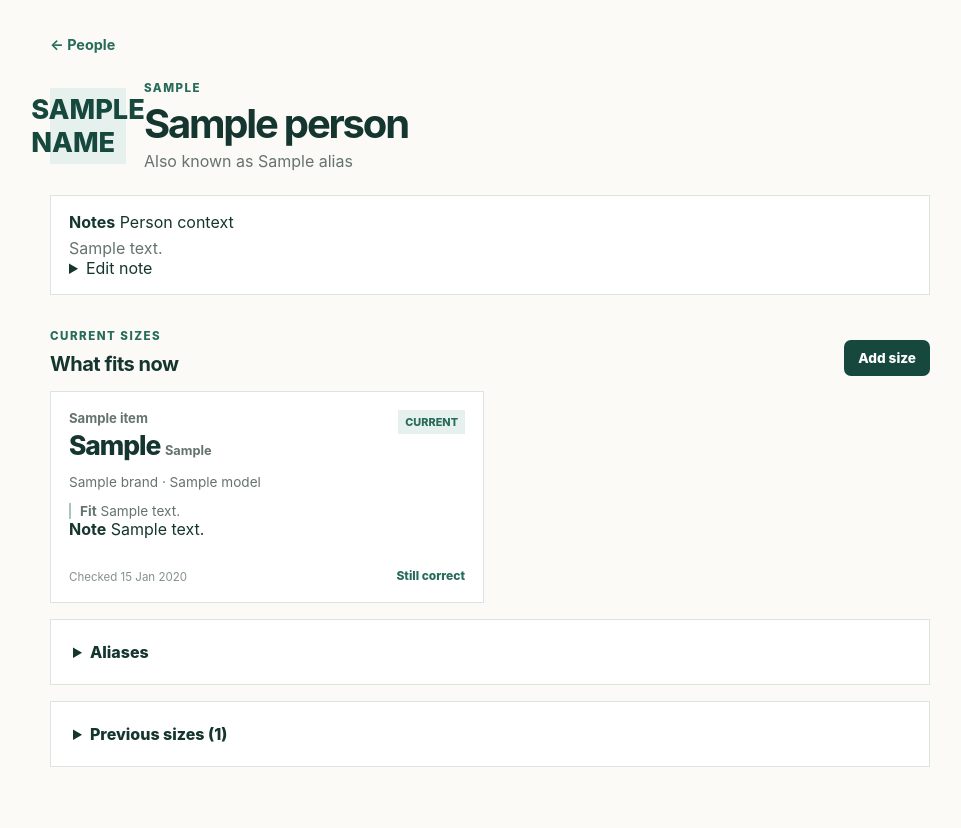
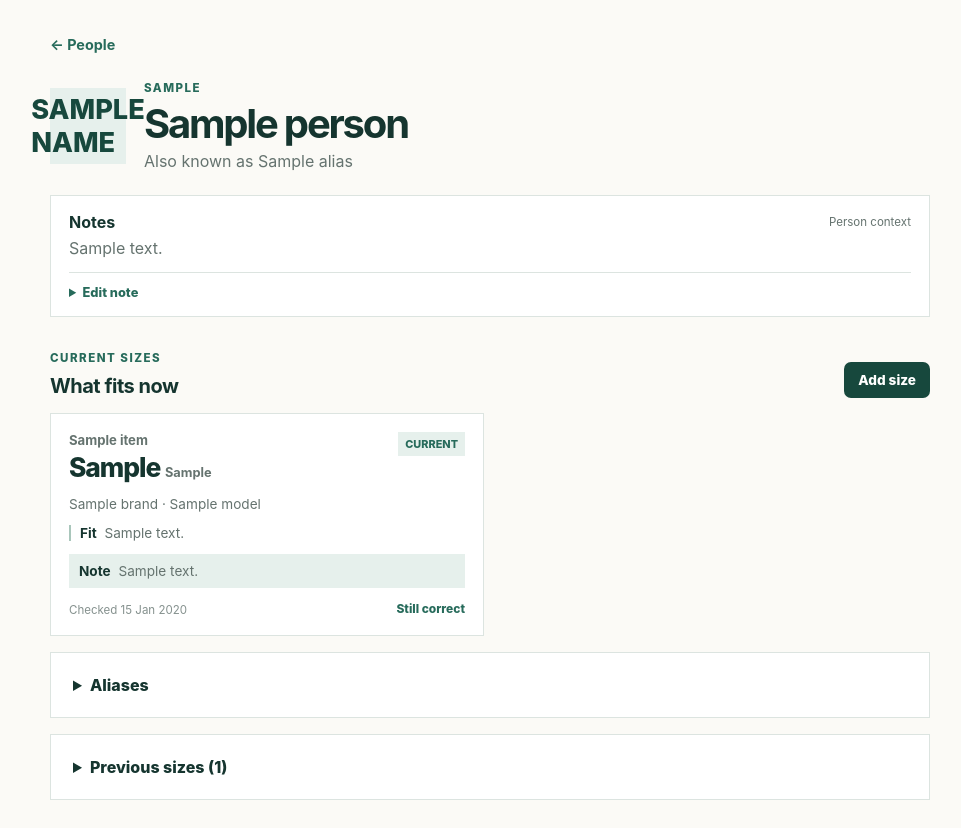
Before and after one commit to teranchristian/size-note, a FastAPI app: template size_note/templates/person_detail.html in a window 1280 px wide. Shown: the part 68-896 px from the top of the page, without its empty margins (150-1111 px from the left). Before the commit the page ends 835 px from the top, so only its background shows below. Run offline with FastAPI, Linux system fonts and the light colour scheme; the template is opened without the code that fills it: most values are stand-ins (such as "Sample title", 1, 10 or a date in 2020).

Commit message:
feat: style editable notes

```diff
--- a/size_note/static/app.css
+++ b/size_note/static/app.css
@@ -110,7 +110,14 @@ legend { font-size: 0.85rem; font-weight: 800; margin-bottom: 9px; }
 .profile-heading h1 { font-size: 2.5rem; margin-bottom: 7px; }
 .profile-heading p:last-child { color: var(--muted); margin-bottom: 0; }
 .notes-card { box-shadow: none; margin-bottom: 26px; padding: 16px 18px; }
+.notes-card-heading { align-items: center; display: flex; justify-content: space-between; }
+.notes-card-heading span { color: var(--muted); font-size: 0.72rem; }
 .notes-card p { color: var(--muted); margin: 6px 0 0; white-space: pre-wrap; }
+.notes-card .empty-note { font-style: italic; }
+.notes-editor { border-top: 1px solid var(--line); margin-top: 14px; padding-top: 12px; }
+.notes-editor summary { color: var(--green-2); cursor: pointer; font-size: 0.8rem; font-weight: 800; }
+.notes-form { display: grid; gap: 10px; padding-top: 12px; }
+.notes-form button { background: var(--green); border: 0; border-radius: 7px; color: white; font-weight: 800; justify-self: start; padding: 10px 14px; }
 .size-list { display: grid; gap: 12px; grid-template-columns: repeat(2, minmax(0, 1fr)); }
 .size-card { background: var(--card); border: 1px solid var(--line); padding: 18px; }
 .size-card-main { align-items: flex-start; display: flex; gap: 12px; justify-content: space-between; }
@@ -120,8 +127,10 @@ legend { font-size: 0.85rem; font-weight: 800; margin-bottom: 9px; }
 .status { background: var(--mint); color: var(--green-2); flex: 0 0 auto; font-size: 0.68rem; font-weight: 850; padding: 5px 7px; text-transform: uppercase; }
 .status.review_soon { background: var(--amber-bg); color: var(--amber); }
 .status.due { background: var(--danger-bg); color: var(--danger); }
-.metadata, .fit-note { color: var(--muted); font-size: 0.85rem; margin: 13px 0 0; }
+.metadata, .fit-note, .record-note { color: var(--muted); font-size: 0.85rem; margin: 13px 0 0; }
 .fit-note { border-left: 2px solid #a9c6bb; padding-left: 9px; }
+.record-note { background: var(--mint); padding: 9px 10px; }
+.fit-note strong, .record-note strong { color: var(--ink); margin-right: 4px; }
 .verified { color: #85918e; font-size: 0.72rem; margin: 15px 0 0; }
 .verification-row { align-items: end; display: flex; justify-content: space-between; }
 .verification-row button { background: transparent; border: 0; color: var(--green-2); font-size: 0.75rem; font-weight: 800; padding: 8px 0 0 8px; }
```
